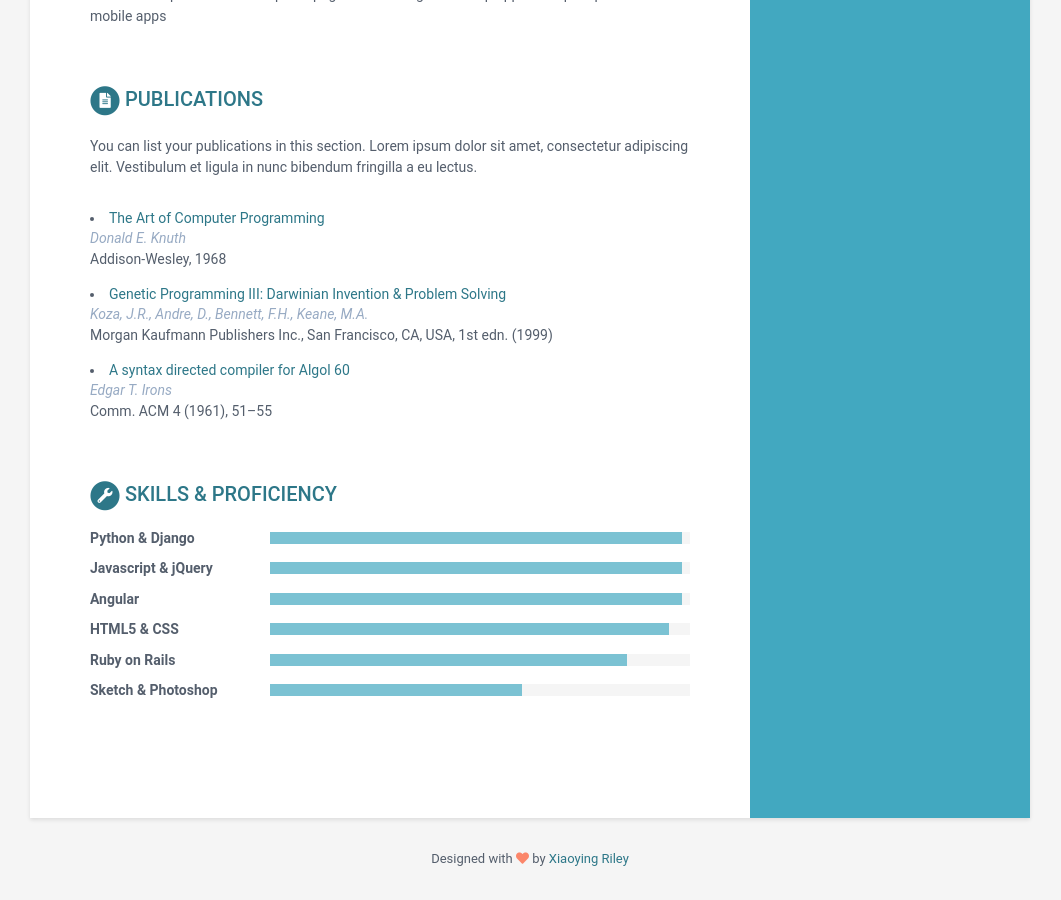
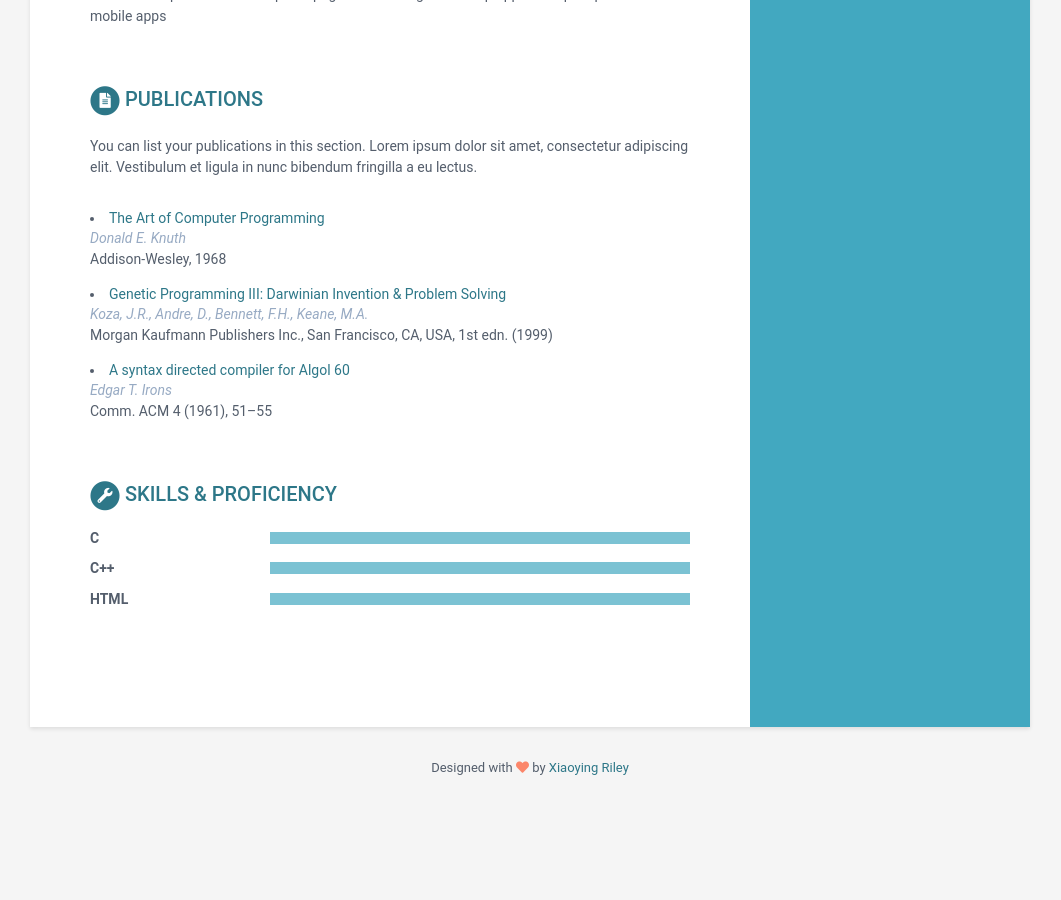
Before and after one commit to gimj32837/p5project, a Jekyll site: the page built from index.html, in a window 1280 px wide and 900 px high, scrolled down 1438 px. Shown: the whole window, without its empty margins (110-1171 px from the left). Built offline with Jekyll 4.4.1, drawn with Linux system fonts in a browser that asks for light colours; after the commit the page ends 2247 px from its top, so only the background shows below that.

Commit message:
Update data.yml

```diff
--- a/_data/data.yml
+++ b/_data/data.yml
@@ -168,23 +168,14 @@
     title: Skills &amp; Proficiency
 
     toolset:
-      - name: Python & Django
-        level: 98%
+      - name: C
+        level: 100%
 
-      - name: Javascript & jQuery
-        level: 98%
+      - name: C++
+        level: 100%
 
-      - name: Angular
-        level: 98%
-
-      - name: HTML5 & CSS
-        level: 95%
-
-      - name: Ruby on Rails
-        level: 85%
-
-      - name: Sketch & Photoshop
-        level: 60%
+      - name: HTML
+        level: 100%
 
 footer: >
     Designed with <i class="fas fa-heart"></i> by <a href="http://themes.3rdwavemedia.com" target="_blank" rel="nofollow">Xiaoying Riley</a>
```
